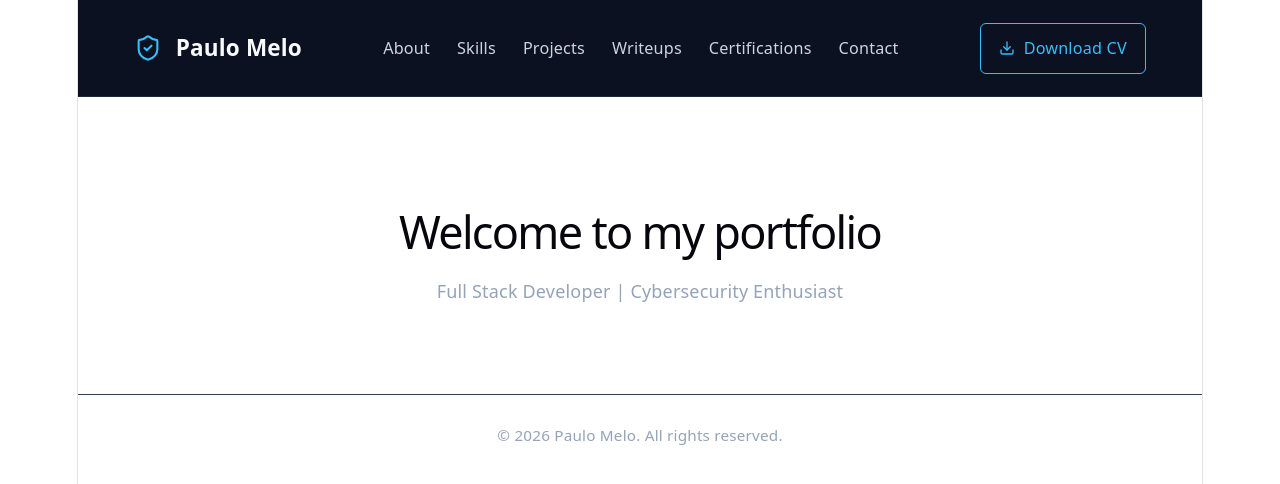
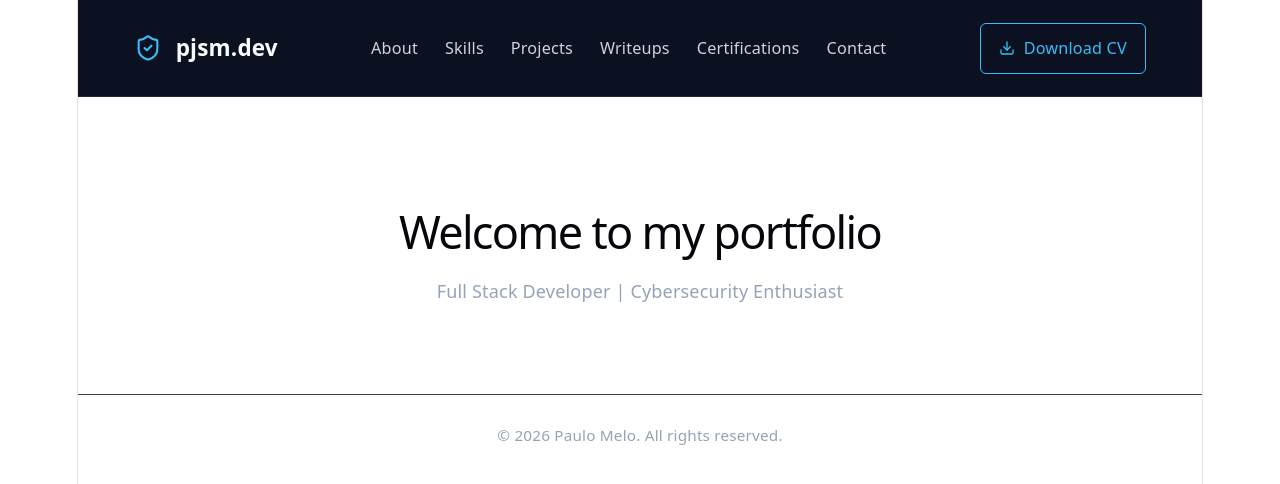
Before and after one commit to pjsmdev/pjsmdev.github.io, a React (Vite) app: page / in a window 1280 px wide. Shown: the top 484 px of the page. Built offline with nearby package versions, Linux system fonts and the light colour scheme.

Commit message:
refactor: update header branding

```diff
--- a/src/components/layout/Header.tsx
+++ b/src/components/layout/Header.tsx
@@ -3,9 +3,9 @@ import { ShieldCheck, Download } from 'lucide-react'
 const Header = () => {
   return (
     <header className="site-header">
-      <a href="/" className="header-brand" aria-label="Paulo Melo - Home">
+      <a href="/" className="header-brand" aria-label="pjsm.dev - Home">
         <ShieldCheck size={28} strokeWidth={1.8} />
-        <span>Paulo Melo</span>
+        <span>pjsm.dev</span>
       </a>
 
       <nav className="header-navigation" aria-label="Main navigation">
```
